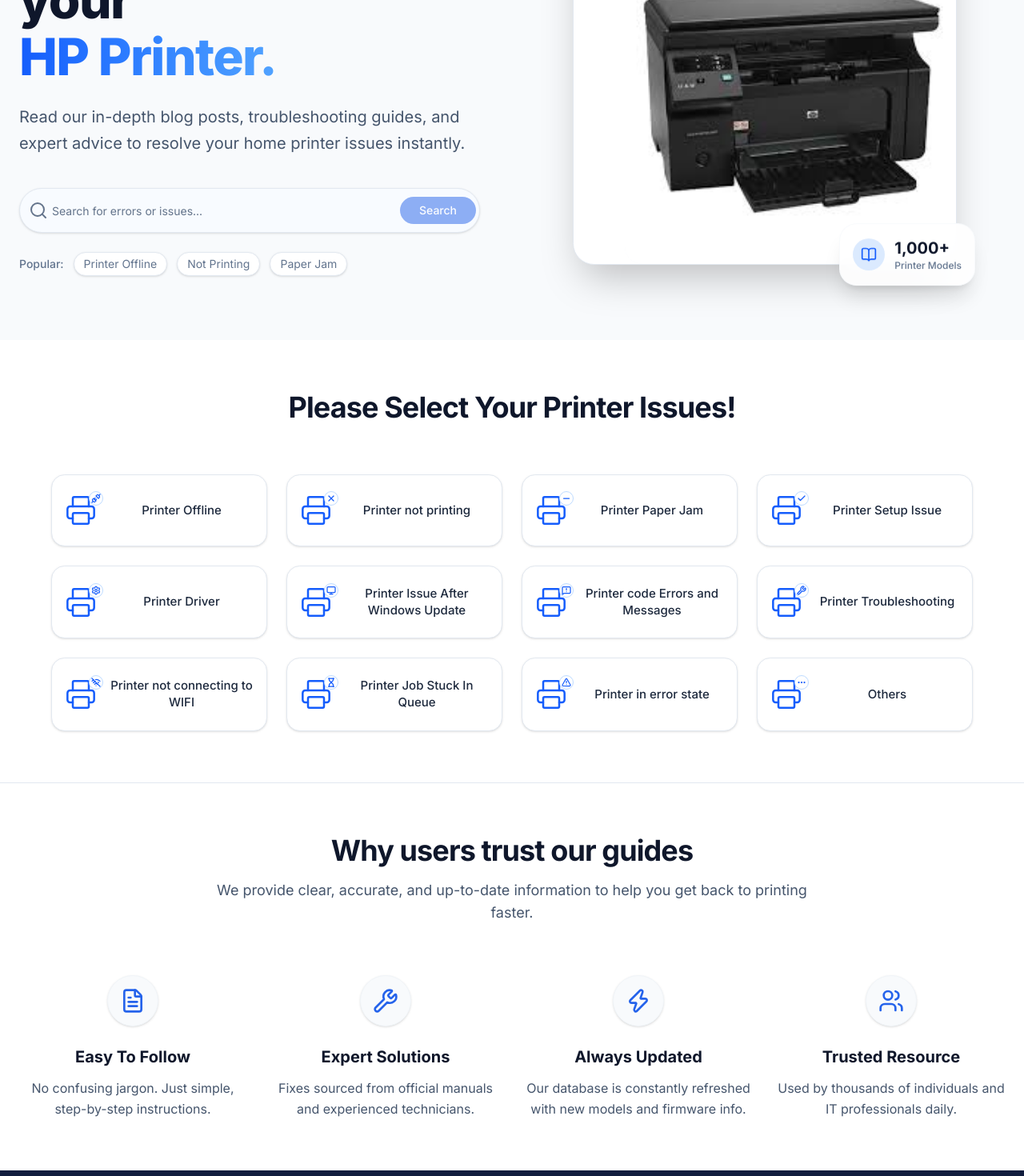
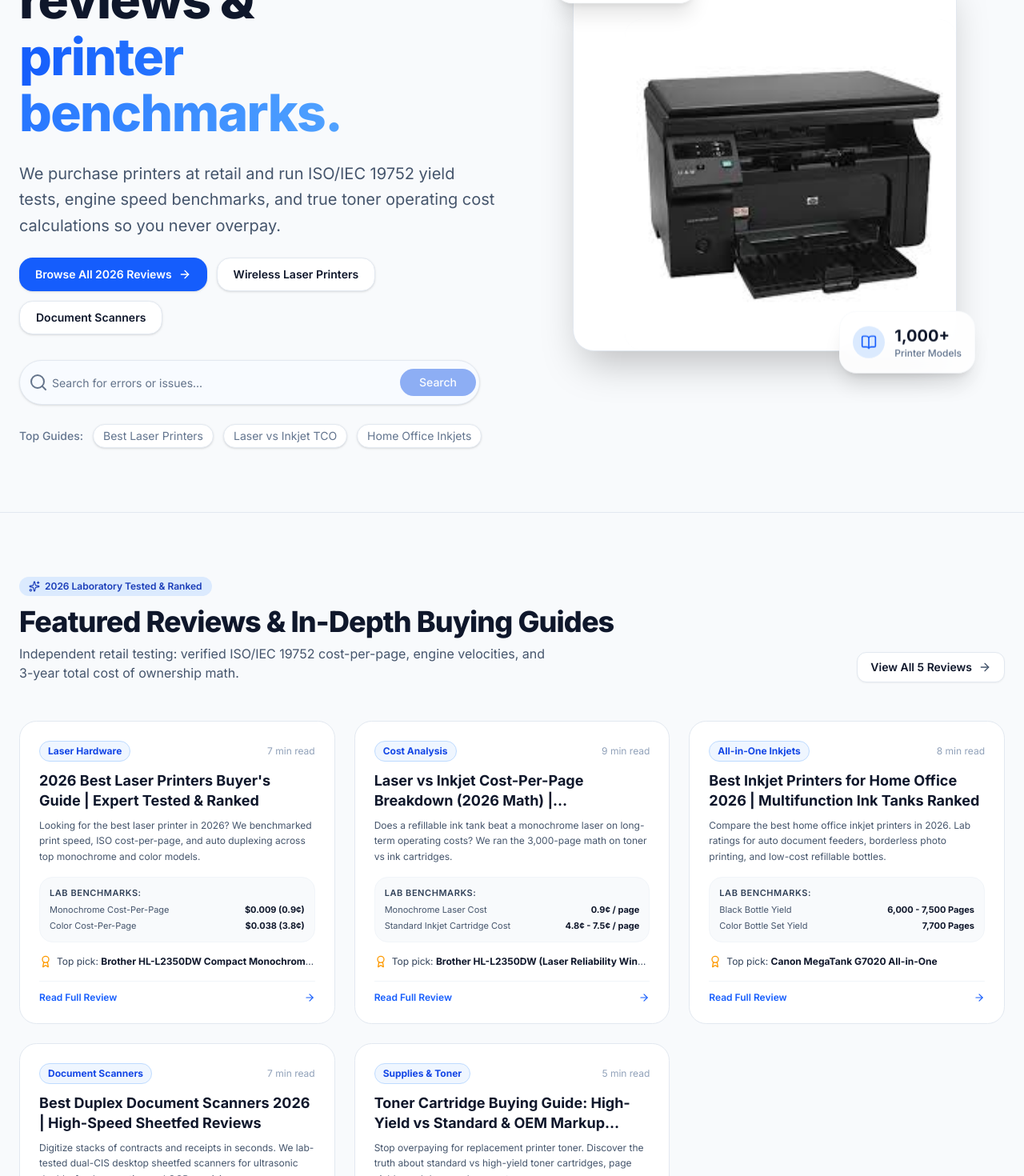
Before and after one commit to sidwokenup/printersupportblog, a Next.js app: page / in a window 1280 px wide. Shown: the part 300-1770 px from the top of the page at 80% size. Built offline with nearby package versions, Linux system fonts and the light colour scheme.

Commit message:
feat: transform homepage into 2026 hardware review & buying guide authority portal

```diff
--- a/src/app/layout.tsx
+++ b/src/app/layout.tsx
@@ -15,12 +15,12 @@ const inter = Inter({
 
 export const metadata: Metadata = {
   metadataBase: new URL("https://livefeedreviews.com"),
-  title: "Live Feed Reviews - Printer Support",
-  description: "Find solutions, troubleshooting guides, drivers, and error code fixes for your HP Printer.",
+  title: "Live Feed Reviews - Independent Printer Reviews & Buying Guides (2026)",
+  description: "Comprehensive lab testing, ISO/IEC 19752 yield benchmarks, and buyer's guides for wireless laser printers, ink tanks, and document scanners.",
   openGraph: {
-    title: "Live Feed Reviews - Printer Support",
-    description: "Find solutions, troubleshooting guides, drivers, and error code fixes for your HP Printer.",
-    url: "https://livefeedreviews.com", // You can replace this with your actual domain
+    title: "Live Feed Reviews - Independent Printer Reviews & Buying Guides (2026)",
+    description: "Comprehensive lab testing, ISO/IEC 19752 yield benchmarks, and buyer's guides for wireless laser printers, ink tanks, and document scanners.",
+    url: "https://livefeedreviews.com",
     siteName: "Live Feed Reviews",
     images: [
       {
@@ -35,8 +35,8 @@ export const metadata: Metadata = {
   },
   twitter: {
     card: "summary_large_image",
-    title: "Live Feed Reviews - Printer Support",
-    description: "Find solutions, troubleshooting guides, drivers, and error code fixes for your HP Printer.",
+    title: "Live Feed Reviews - Independent Printer Reviews & Buying Guides (2026)",
+    description: "Comprehensive lab testing, ISO/IEC 19752 yield benchmarks, and buyer's guides for wireless laser printers, ink tanks, and document scanners.",
     images: ["/logo.png"],
   },
 };
--- a/src/app/page.tsx
+++ b/src/app/page.tsx
@@ -24,8 +24,12 @@ import {
   MessageSquareWarning,
   WifiOff,
   Hourglass,
-  MoreHorizontal
+  MoreHorizontal,
+  ArrowRight,
+  Sparkles,
+  Award
 } from "lucide-react"
+import { blogArticles } from "@/data/blogs"
 
 const FADE_UP = {
   initial: { opacity: 0, y: 20 },
@@ -64,29 +68,51 @@ export default function Home() {
             >
               <motion.div variants={FADE_UP} className="inline-flex items-center gap-2 px-3 py-1.5 rounded-full bg-blue-100/80 text-blue-700 text-sm font-medium mb-6 w-fit border border-blue-200/50 shadow-sm">
                 <ShieldCheck className="h-4 w-4" />
-                <span>The Ultimate HP Printer Blog & Support Guide</span>
+                <span>2026 Independent Hardware Benchmarks &amp; Buying Guides</span>
               </motion.div>
 
               <motion.h1 variants={FADE_UP} className="text-5xl md:text-6xl lg:text-[64px] font-extrabold tracking-tight text-slate-900 leading-[1.1] mb-6">
-                Expert solutions for your <br />
+                Independent reviews &amp; <br />
                 <span className="text-transparent bg-clip-text bg-gradient-to-r from-blue-600 to-blue-400">
-                  HP Printer.
+                  printer benchmarks.
                 </span>
               </motion.h1>
 
-              <motion.p variants={FADE_UP} className="text-lg md:text-xl text-slate-600 mb-10 leading-relaxed">
-                Read our in-depth blog posts, troubleshooting guides, and expert advice to resolve your home printer issues instantly.
+              <motion.p variants={FADE_UP} className="text-lg md:text-xl text-slate-600 mb-6 leading-relaxed">
+                We purchase printers at retail and run ISO/IEC 19752 yield tests, engine speed benchmarks, and true toner operating cost calculations so you never overpay.
               </motion.p>
+
+              <motion.div variants={FADE_UP} className="flex flex-wrap gap-3 mb-8">
+                <Link
+                  href="/blog"
+                  className="px-5 py-2.5 rounded-xl bg-blue-600 hover:bg-blue-700 text-white font-semibold text-sm transition-all shadow-sm flex items-center gap-2"
+                >
+                  <span>Browse All 2026 Reviews</span>
+                  <ArrowRight className="w-4 h-4" />
+                </Link>
+                <Link
+                  href="/printers"
+                  className="px-5 py-2.5 rounded-xl bg-white hover:bg-slate-50 text-slate-900 border border-slate-200 font-semibold text-sm transition-all shadow-sm"
+                >
+                  Wireless Laser Printers
+                </Link>
+                <Link
+                  href="/scanners"
+                  className="px-5 py-2.5 rounded-xl bg-white hover:bg-slate-50 text-slate-900 border border-slate-200 font-semibold text-sm transition-all shadow-sm"
+                >
+                  Document Scanners
+                </Link>
+              </motion.div>
 
               <motion.div variants={FADE_UP} className="w-full max-w-xl relative z-20 mb-6">
                 <GlobalSearch size="lg" />
               </motion.div>
 
               <motion.div variants={FADE_UP} className="flex flex-wrap items-center gap-3 text-sm text-slate-500">
-                <span className="font-medium">Popular:</span>
-                <Link href="/solutions/printer-offline" className="px-3 py-1 rounded-full bg-white border border-slate-200 hover:border-blue-300 hover:bg-blue-50 hover:text-blue-700 transition-all shadow-sm">Printer Offline</Link>
-                <Link href="/solutions/printer-not-printing" className="px-3 py-1 rounded-full bg-white border border-slate-200 hover:border-blue-300 hover:bg-blue-50 hover:text-blue-700 transition-all shadow-sm">Not Printing</Link>
-                <Link href="/solutions/printer-paper-jam" className="px-3 py-1 rounded-full bg-white border border-slate-200 hover:border-blue-300 hover:bg-blue-50 hover:text-blue-700 transition-all shadow-sm">Paper Jam</Link>
+                <span className="font-medium">Top Guides:</span>
+                <Link href="/blog/best-laser-printer-2026-buyers-guide" className="px-3 py-1 rounded-full bg-white border border-slate-200 hover:border-blue-300 hover:bg-blue-50 hover:text-blue-700 transition-all shadow-sm">Best Laser Printers</Link>
+                <Link href="/blog/laser-vs-inkjet-printer-cost-comparison" className="px-3 py-1 rounded-full bg-white border border-slate-200 hover:border-blue-300 hover:bg-blue-50 hover:text-blue-700 transition-all shadow-sm">Laser vs Inkjet TCO</Link>
+                <Link href="/blog/best-inkjet-printer-home-office" className="px-3 py-1 rounded-full bg-white border border-slate-200 hover:border-blue-300 hover:bg-blue-50 hover:text-blue-700 transition-all shadow-sm">Home Office Inkjets</Link>
               </motion.div>
             </motion.div>
 
@@ -146,6 +172,86 @@ export default function Home() {
                 </div>
               </div>
             </motion.div>
+          </div>
+        </div>
+      </section>
+
+      {/* 2026 Hardware Reviews & Lab Tests Section */}
+      <section className="py-20 relative z-10 bg-slate-50 border-t border-slate-200">
+        <div className="container mx-auto px-4 md:px-6">
+          <div className="flex flex-col md:flex-row md:items-end justify-between gap-4 mb-12">
+            <div>
+              <div className="inline-flex items-center gap-1.5 px-3 py-1 rounded-full bg-blue-100 text-blue-800 text-xs font-semibold mb-3">
+                <Sparkles className="w-3.5 h-3.5" />
+                <span>2026 Laboratory Tested &amp; Ranked</span>
+              </div>
+              <h2 className="text-3xl md:text-4xl font-extrabold text-slate-900 tracking-tight">
+                Featured Reviews &amp; In-Depth Buying Guides
+              </h2>
+              <p className="text-slate-600 mt-2 max-w-2xl text-sm md:text-base">
+                Independent retail testing: verified ISO/IEC 19752 cost-per-page, engine velocities, and 3-year total cost of ownership math.
+              </p>
+            </div>
+            <Link
+              href="/blog"
+              className="inline-flex items-center gap-2 px-4 py-2 rounded-lg bg-white border border-slate-200 text-sm font-semibold text-slate-900 hover:bg-slate-100 transition-colors shadow-xs shrink-0 self-start md:self-auto"
+            >
+              <span>View All 5 Reviews</span>
+              <ArrowRight className="w-4 h-4 text-slate-600" />
+            </Link>
+          </div>
+
+          <div className="grid grid-cols-1 md:grid-cols-2 lg:grid-cols-3 gap-6">
+            {blogArticles.map((article) => (
+              <article
+                key={article.slug}
+                className="bg-white rounded-2xl border border-slate-200 hover:border-blue-300 hover:shadow-lg transition-all duration-300 flex flex-col p-6 group"
+              >
+                <div className="flex items-center justify-between gap-2 mb-3">
+                  <span className="text-xs font-bold text-blue-700 bg-blue-50 px-2.5 py-1 rounded-full border border-blue-200">
+                    {article.category}
+                  </span>
+                  <span className="text-xs text-slate-400 font-mono">{article.readTime}</span>
+                </div>
+
+                <h3 className="text-lg font-bold text-slate-900 group-hover:text-blue-600 transition-colors line-clamp-2 mb-2 leading-snug">
+                  <Link href={`/blog/${article.slug}`}>{article.title}</Link>
+                </h3>
+
+                <p className="text-xs text-slate-600 line-clamp-3 mb-4 leading-relaxed flex-1">
+                  {article.metaDescription}
+                </p>
+
+                {/* ISO Benchmarks Preview */}
+                <div className="bg-slate-50 rounded-xl p-3 border border-slate-100 mb-4 space-y-1.5 text-xs">
+                  <div className="font-semibold text-slate-700 text-[11px] uppercase tracking-wider">Lab Benchmarks:</div>
+                  {article.isoBenchmarks.slice(0, 2).map((bench, idx) => (
+                    <div key={idx} className="flex items-center justify-between text-slate-600 font-mono text-[11px]">
+                      <span>{bench.label}</span>
+                      <span className="font-bold text-slate-900">{bench.value}</span>
+                    </div>
+                  ))}
+                </div>
+
+                {/* Top Pick */}
+                {article.topPicks?.[0] && (
+                  <div className="text-xs text-slate-700 mb-4 flex items-center gap-1.5">
+                    <Award className="w-4 h-4 text-amber-500 shrink-0" />
+                    <span className="truncate">
+                      Top pick: <strong className="text-slate-900">{article.topPicks[0].name}</strong>
+                    </span>
+                  </div>
+                )}
+
+                <Link
+                  href={`/blog/${article.slug}`}
+                  className="mt-auto inline-flex items-center justify-between text-xs font-semibold text-blue-600 hover:text-blue-700 pt-3 border-t border-slate-100 group/link"
+                >
+                  <span>Read Full Review</span>
+                  <ArrowRight className="w-3.5 h-3.5 transition-transform group-hover/link:translate-x-1" />
+                </Link>
+              </article>
+            ))}
           </div>
         </div>
       </section>
--- a/src/components/layout/Footer.tsx
+++ b/src/components/layout/Footer.tsx
@@ -51,7 +51,7 @@ export function Footer() {
               </span>
             </Link>
             <p className="text-base text-slate-600 leading-relaxed max-w-sm">
-              The ultimate programmatic knowledge base for HP Printer support, troubleshooting, driver downloads, and error codes. We make fixing printers simple.
+              Independent laboratory benchmarks and buying guides for laser printers, inkjet all-in-ones, and high-speed document scanners. 100% retail-tested with zero manufacturer bias.
             </p>
             <div className="flex items-center gap-4 mt-2">
               <Link href="#" className="p-2 bg-slate-50 text-slate-500 hover:text-primary hover:bg-blue-50 rounded-full transition-all">
```
